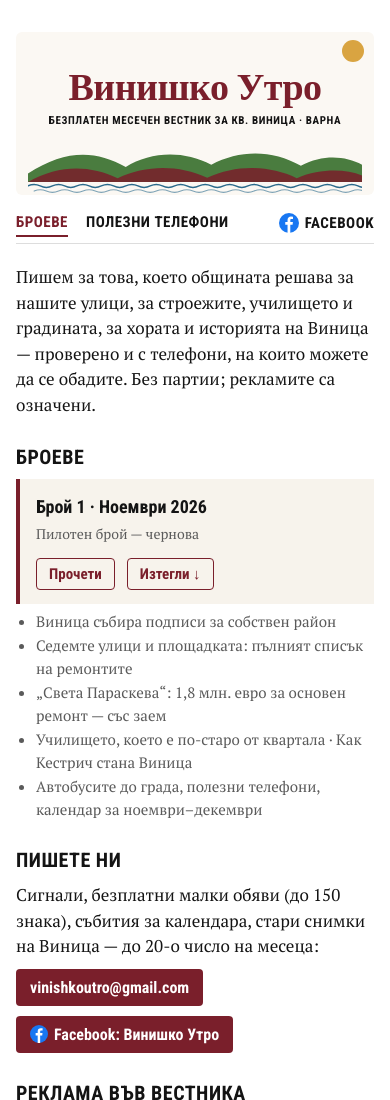
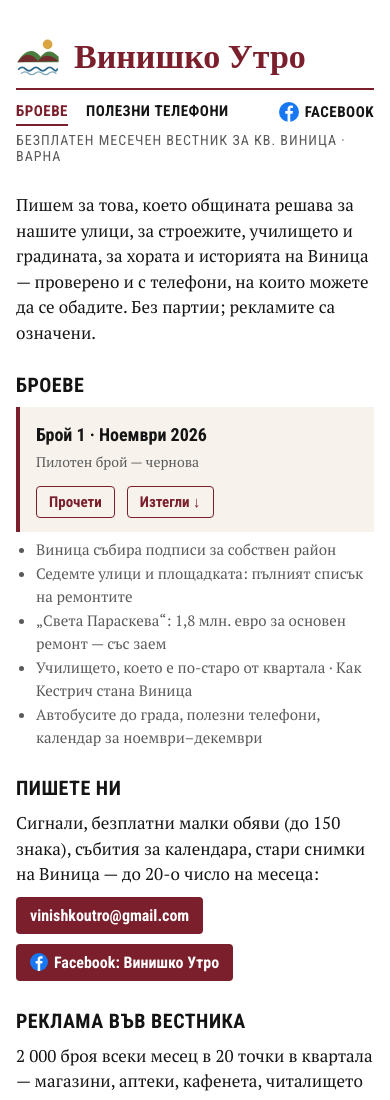
Before and after one commit to ivip40/vinishko-utro, a plain HTML site: page index.html in a window 390 px wide. Shown: the top 1100 px of the page. Drawn offline with nearby package versions, Linux system fonts and the light colour scheme.

Commit message:
Revert "Site: cover band like the Facebook cover (hills, sun, sea; title as real text), responsive and dark-mode aware; spacing under the menu"
This reverts commit d51e1d0f8ddac2a2b0e29aef3d33a863490e205b.

```diff
--- a/index.html
+++ b/index.html
@@ -6,12 +6,13 @@
 <title>Винишко Утро — вестникът на квартала</title>
 <meta name="description" content="Безплатен месечен вестник за кв. Виница, Варна. Всички броеве в PDF.">
 <link href="https://fonts.googleapis.com/css2?family=Playfair+Display:wght@900&family=PT+Serif:ital,wght@0,400;0,700;1,400&family=Roboto+Condensed:wght@400;700&display=swap" rel="stylesheet">
-<link rel="stylesheet" href="site.css?v=6">
+<link rel="stylesheet" href="site.css?v=3">
 </head>
 <body>
 <main>
-<header class="hero"><span class="sun" aria-hidden="true"></span><h1>Винишко Утро</h1><p class="tag">Безплатен месечен вестник за кв. Виница · Варна</p><svg class="land" viewBox="0 0 1640 250" preserveAspectRatio="none" aria-hidden="true"><path d="M0 150 C180 40 330 40 480 120 C600 50 760 40 900 110 C1040 40 1200 40 1340 115 C1450 60 1560 70 1640 110 L1640 190 L0 190 Z" fill="#4a7c3f"/><path d="M0 190 C150 110 300 110 440 172 C580 110 740 110 880 170 C1020 110 1180 110 1320 172 C1440 125 1560 130 1640 160 L1640 190 Z" fill="#7a1f2b" opacity=".85"/><path d="M0 208 q30 -14 60 0 t60 0 t60 0 t60 0 t60 0 t60 0 t60 0 t60 0 t60 0 t60 0 t60 0 t60 0 t60 0 t60 0 t60 0 t60 0 t60 0 t60 0 t60 0 t60 0 t60 0 t60 0 t60 0 t60 0 t60 0 t60 0 t60 0 t60 0" stroke="#2b6a8c" stroke-width="7" fill="none" stroke-linecap="round"/><path d="M30 232 q30 -12 60 0 t60 0 t60 0 t60 0 t60 0 t60 0 t60 0 t60 0 t60 0 t60 0 t60 0 t60 0 t60 0 t60 0 t60 0 t60 0 t60 0 t60 0 t60 0 t60 0 t60 0 t60 0 t60 0 t60 0 t60 0 t60 0 t60 0" stroke="#2b6a8c" stroke-width="5" fill="none" stroke-linecap="round" opacity=".6"/></svg></header>
+<header><img src="logo.svg" alt=""><h1>Винишко Утро</h1></header>
 <nav><a href="./" aria-current="page">Броеве</a><a href="telefoni.html">Полезни телефони</a><a class="fb" href="https://www.facebook.com/vinishkoutro" target="_blank" rel="noopener"><svg class="fbicon" viewBox="0 0 24 24" aria-hidden="true"><circle cx="12" cy="12" r="12" fill="#1877F2"/><path fill="#fff" d="M15.12 7.32H16.8V4.4a22 22 0 0 0-2.45-.13c-2.43 0-4.09 1.48-4.09 4.2v2.34H7.52v3.18h2.74V24h3.29v-9.99h2.73l.41-3.18h-3.14V8.8c0-.92.25-1.48 1.57-1.48z"/></svg>Facebook</a></nav>
+<p class="sub">Безплатен месечен вестник за кв. Виница · Варна</p>
 
 <p>Пишем за това, което общината решава за нашите улици, за строежите, училището и градината, за хората и историята на Виница — проверено и с телефони, на които можете да се обадите. Без партии; рекламите са означени.</p>
 
--- a/site.css
+++ b/site.css
@@ -3,14 +3,9 @@
 :root[data-theme="dark"]{--ink:#eee;--accent:#e08a97;--muted:#aaa;--paper:#161616;--tint:#222;--rule:#333}
 *{box-sizing:border-box}body{margin:0;background:var(--paper);color:var(--ink);font:17px/1.5 "PT Serif",Georgia,serif}
 main{max-width:720px;margin:0 auto;padding:32px 16px 48px}
-/* cover band — same drawing as the Facebook cover (assets/facebook/cover.html), title as real text */
-.hero{--hero:#fbf8f3;position:relative;background:var(--hero);text-align:center;padding:30px 12px 0;margin:0 0 14px;border-radius:6px;overflow:hidden}
-@media (prefers-color-scheme:dark){:root:not([data-theme="light"]) .hero{--hero:#231e1f}}
-:root[data-theme="dark"] .hero{--hero:#231e1f}
-.hero h1{font:900 clamp(38px,9vw,64px)/1 "Playfair Display",serif;color:var(--accent);margin:0;letter-spacing:-.5px}
-.hero .tag{font:700 clamp(11px,2.6vw,14px) "Roboto Condensed",sans-serif;letter-spacing:2px;text-transform:uppercase;color:var(--ink);margin:10px 0 0}
-.hero .sun{position:absolute;right:7%;top:18px;width:clamp(26px,7vw,52px);height:clamp(26px,7vw,52px);border-radius:50%;background:#d9a441}
-.hero .land{display:block;width:100%;height:clamp(54px,12vw,86px);margin-top:14px}
+header{display:flex;align-items:center;gap:14px;border-bottom:2px solid var(--accent);padding-bottom:12px;margin-bottom:8px}
+header img{width:44px;height:44px}
+h1{font:900 34px/1 "Playfair Display",serif;color:var(--accent);margin:0}
 .sub{font:14px "Roboto Condensed",sans-serif;letter-spacing:1px;text-transform:uppercase;color:var(--muted);margin:0 0 28px}
 h2{font:700 20px "Roboto Condensed",sans-serif;text-transform:uppercase;letter-spacing:.5px;margin:28px 0 10px}
 .issue{display:flex;justify-content:space-between;align-items:center;gap:12px;background:var(--tint);padding:14px 16px;border-left:4px solid var(--accent);margin-bottom:10px;flex-wrap:wrap}
@@ -35,7 +30,7 @@ a[href^="tel:"]{font:700 17px "Roboto Condensed",sans-serif;text-decoration:none
 @media (prefers-color-scheme:dark){:root:not([data-theme="light"]) .contact a{color:#161616}}
 .small{font-size:14px;color:var(--muted)}
 
-nav{display:flex;align-items:center;gap:4px 18px;flex-wrap:wrap;margin:0 0 20px;padding-bottom:6px;border-bottom:1px solid var(--rule);font:700 15px "Roboto Condensed",sans-serif;text-transform:uppercase;letter-spacing:.5px}
+nav{display:flex;align-items:center;gap:4px 18px;flex-wrap:wrap;margin:0 0 6px;font:700 15px "Roboto Condensed",sans-serif;text-transform:uppercase;letter-spacing:.5px}
 nav a{color:var(--ink);text-decoration:none;padding:4px 0;border-bottom:2px solid transparent}
 nav a:hover,nav a[aria-current]{color:var(--accent);border-bottom-color:var(--accent)}
 nav .fb{margin-left:auto;display:inline-flex;align-items:center;gap:6px;border:none}
@@ -60,4 +55,3 @@ nav .fb{margin-left:auto;display:inline-flex;align-items:center;gap:6px;border:n
 .pv-msg{color:#ddd;text-align:center;margin-top:30vh;font:17px "Roboto Condensed",sans-serif}
 .pv-msg a{color:#f0b8c0}
 @media (max-width:560px){.pv-title{display:none}.pv-info{flex:1}.pv-tools a span{display:none}}
-@media (max-width:520px){.hero{padding-top:34px}.hero .sun{top:8px;right:10px;width:22px;height:22px}.hero .tag{letter-spacing:.6px;font-size:11px}}
```
Also changed, not shown: telefoni.html (+3 -2 lines).
